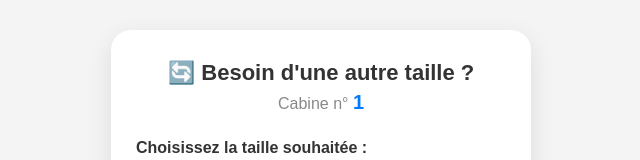
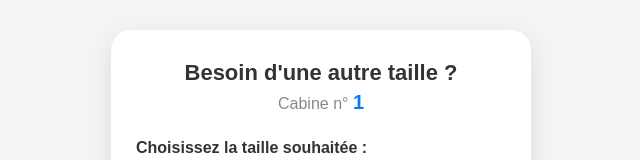
Before and after one commit to cabine-service/cabine-service, a plain HTML site: page home.html in a window 1280 px wide. Shown: the part 175-335 px from the top of the page, without its empty margins (319-959 px from the left). Drawn offline with Linux system fonts and the light colour scheme.

Commit message:
Remove HTML escape characters from home.html

```diff
--- a/home.html
+++ b/home.html
@@ -11,7 +11,7 @@
     <div class="container">
         <!-- En-tête -->
         <div class="header">
-            <h1>🔄 Besoin d'une autre taille ?</h1>
+            <h1>Besoin d'une autre taille ?</h1>
             <p class="cabine-info">Cabine n° <span id="cabine-number">1</span></p>
         </div>
 
```
